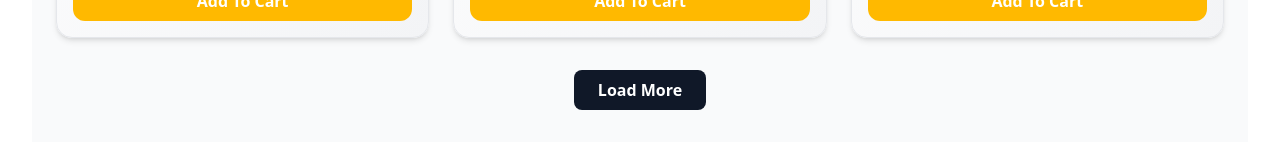
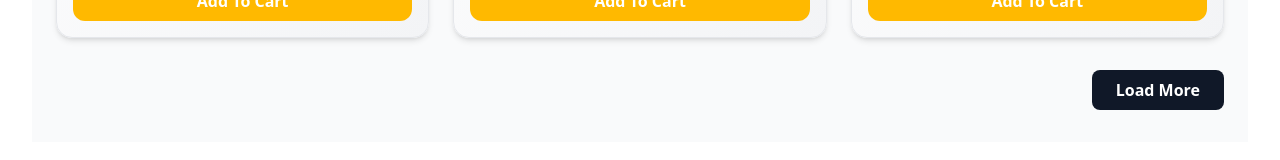
Before and after one commit to amanuel1221/e-commerce, a React (Vite) app: page / in a window 1280 px wide. Shown: the part 2399-2559 px from the top of the page. Built offline with nearby package versions, Linux system fonts and the light colour scheme.

Commit message:
add links of cards

```diff
--- a/src/components/ProductCard.jsx
+++ b/src/components/ProductCard.jsx
@@ -1,5 +1,5 @@
 import React, { useEffect } from "react";
-import { Link } from "react-router-dom";
+import { NavLink } from "react-router-dom";
 import useProducts from "../store/useProducts";
 import { Heart } from "lucide-react";
 
@@ -15,7 +15,7 @@
     toggleFavorite,
     loading,
     error,
-    // Filters
+
     filterCategory,
     filterSize,
     sortOption,
@@ -43,7 +43,7 @@
 
   return (
     <div className="px-6 py-8 bg-gray-50 min-h-screen">
-      {/* ---------- Filter Controls ---------- */}
+
       <div className="flex flex-col sm:flex-row justify-between gap-4 mb-6">
         <input
           type="text"
@@ -79,14 +79,14 @@
         </div>
       </div>
 
-      {/* ---------- Loading & Error ---------- */}
+
       {loading && <p className="text-center text-gray-500 text-lg">Loading products...</p>}
       {error && <p className="text-center text-red-500 text-lg">{error}</p>}
       {products.length === 0 && !loading && (
         <p className="text-center text-gray-400 text-lg">No products found.</p>
       )}
 
-      {/* ---------- Product Grid ---------- */}
+
       <div className="grid grid-cols-1 sm:grid-cols-2 md:grid-cols-3 lg:grid-cols-3 gap-6 mt-6">
         {products.slice(0, count).map((item) => {
           const countInCart = getCartCount(item.id);
@@ -96,7 +96,7 @@
               key={item.id}
               className="relative flex flex-col border border-gray-200 rounded-2xl overflow-hidden shadow-md hover:shadow-xl transition-all duration-300 bg-gradient-to-br from-white to-gray-100 hover:from-gray-50 hover:to-gray-200"
             >
-              <Link to={`/product/${item.id}`} state={{ product: item }}>
+              <NavLink to={`/product/${item.id}`} state={{ product: item }}>
                 <div className="w-full h-80 bg-gray-100 relative">
                   <img
                     src={item.image1}
@@ -118,7 +118,7 @@
                     />
                   </button>
                 </div>
-              </Link>
+              </NavLink>
 
               <div className="p-4 flex flex-col gap-2 text-gray-700">
                 <p className="font-semibold text-lg truncate">{item.name}</p>
@@ -137,9 +137,9 @@
         })}
       </div>
 
-      {/* ---------- Load More ---------- */}
+
       {count < products.length && (
-        <div className="flex justify-center mt-8">
+        <div className="flex justify-end mt-8">
           <button
             onClick={loadMore}
             className="bg-gray-900 text-white px-6 py-2 rounded-lg hover:bg-gray-800 transition-all duration-300 font-semibold"
```
